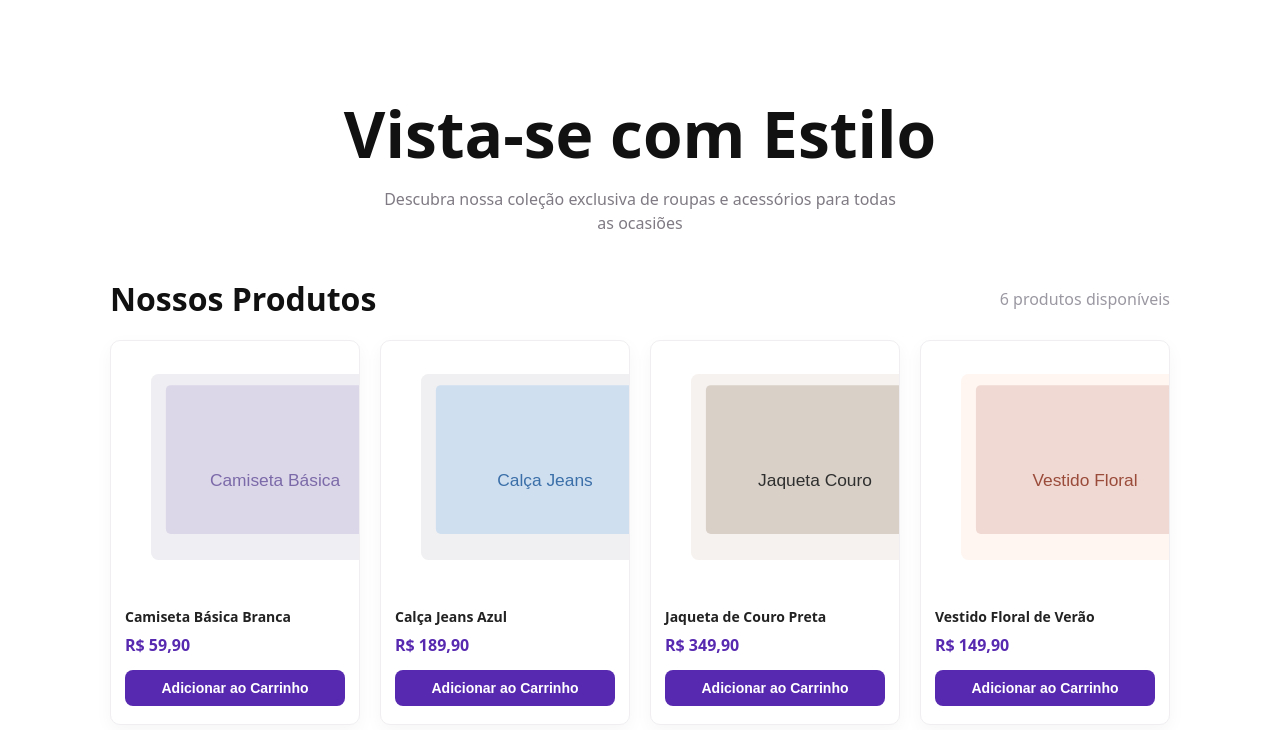
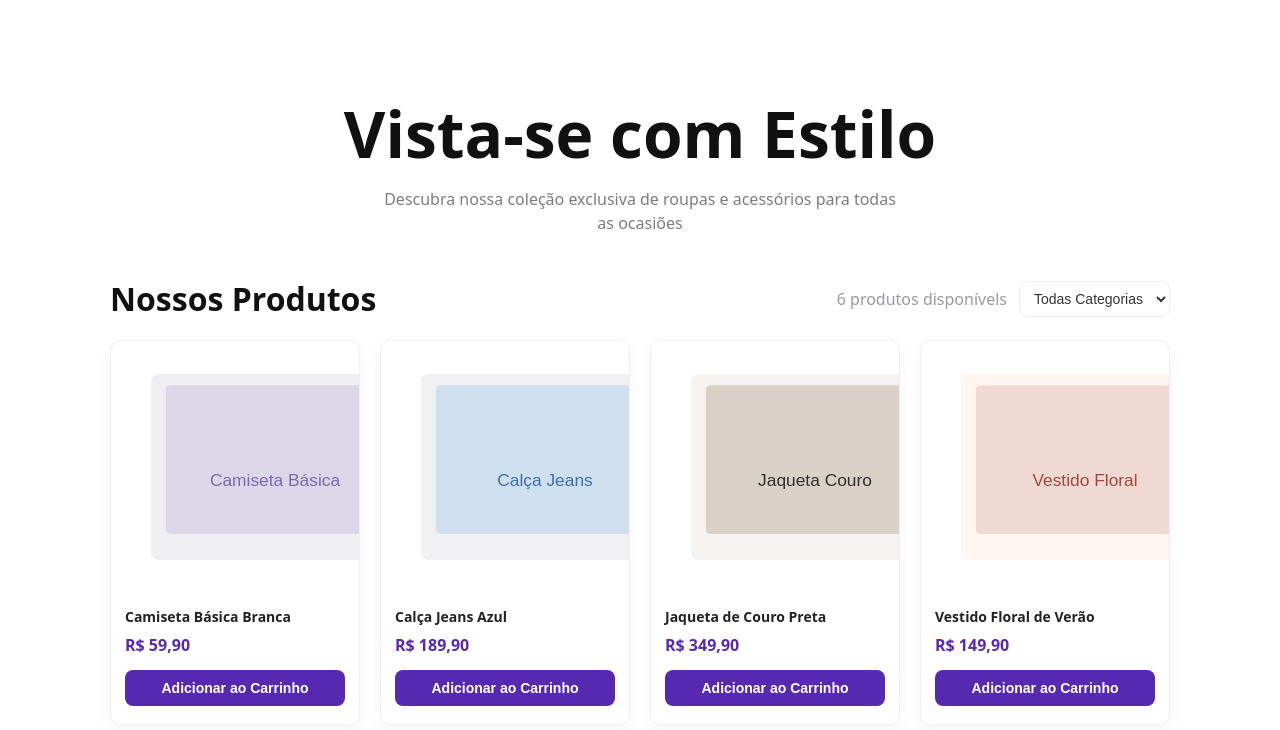
Before and after one commit to duduliria/PROJETO-RB-MULTIMARCAS, a plain HTML site: page frontend/pages/home/home.html in a window 1280 px wide. Shown: the part 70-800 px from the top of the page. Drawn offline with Linux system fonts and the light colour scheme.

Commit message:
Filtragem de produtos Home

```diff
--- a/frontend/pages/home/home.css
+++ b/frontend/pages/home/home.css
@@ -15,8 +15,8 @@ body {
 }
 
 a {
-    text-decoration: none;
-    color: #000;
+  text-decoration: none;
+  color: #000;
 }
 
 /* Cabeçalho fixo */
@@ -96,7 +96,7 @@ a {
   display: inline-flex;
   align-items: center;
   justify-content: center;
-  box-shadow: 0 2px 6px rgba(0,0,0,0.12);
+  box-shadow: 0 2px 6px rgba(0, 0, 0, 0.12);
 }
 
 /* Espaço para header fixo */
@@ -138,6 +138,23 @@ a {
 .contador {
   color: #9b98a2;
   font-size: 16px;
+}
+
+.produtos-controles {
+  display: flex;
+  align-items: center;
+  gap: 12px;
+}
+.produtos-controles select {
+  background: #fff;
+  border: 1px solid #eee;
+  padding: 8px 10px;
+  border-radius: 8px;
+  font-size: 14px;
+  color: #333;
+}
+.produtos-controles select:focus {
+  outline: 2px solid rgba(91, 45, 179, 0.18);
 }
 
 .grade-produtos {
--- a/frontend/pages/home/home.html
+++ b/frontend/pages/home/home.html
@@ -47,12 +47,17 @@
       <section id="produtos" class="produtos">
         <div class="produtos-cabecalho">
           <h2>Nossos Produtos</h2>
-          <div class="contador">6 produtos disponíveis</div>
+          <div class="produtos-controles">
+            <div class="contador" id="contadorProdutos">6 produtos disponíveis</div>
+            <select id="filtroCategoria" aria-label="Filtrar por categoria">
+              <option value="todas">Todas Categorias</option>
+            </select>
+          </div>
         </div>
 
         <div class="grade-produtos">
           <!-- Produto 1 -->
-          <article class="card-produto">
+          <article class="card-produto" data-category="Camisetas">
             <figure class="card-imagem" aria-hidden="true">
               <svg
                 viewBox="0 0 400 300"
@@ -96,7 +101,7 @@
           </article>
 
           <!-- Produto 2 -->
-          <article class="card-produto">
+          <article class="card-produto" data-category="Calças">
             <figure class="card-imagem" aria-hidden="true">
               <svg viewBox="0 0 400 300" xmlns="http://www.w3.org/2000/svg">
                 <rect width="100%" height="100%" rx="12" fill="#f0f0f2" />
@@ -135,7 +140,7 @@
           </article>
 
           <!-- Produto 3 -->
-          <article class="card-produto">
+          <article class="card-produto" data-category="Jaquetas">
             <figure class="card-imagem" aria-hidden="true">
               <svg viewBox="0 0 400 300" xmlns="http://www.w3.org/2000/svg">
                 <rect width="100%" height="100%" rx="12" fill="#f6f2f0" />
@@ -174,7 +179,7 @@
           </article>
 
           <!-- Produto 4 -->
-          <article class="card-produto">
+          <article class="card-produto" data-category="Vestidos">
             <figure class="card-imagem" aria-hidden="true">
               <svg viewBox="0 0 400 300" xmlns="http://www.w3.org/2000/svg">
                 <rect width="100%" height="100%" rx="12" fill="#fff6f2" />
@@ -213,7 +218,7 @@
           </article>
 
           <!-- Produto 5 -->
-          <article class="card-produto">
+          <article class="card-produto" data-category="Tênis">
             <figure class="card-imagem" aria-hidden="true">
               <svg viewBox="0 0 400 300" xmlns="http://www.w3.org/2000/svg">
                 <rect width="100%" height="100%" rx="12" fill="#eef7f2" />
@@ -252,7 +257,7 @@
           </article>
 
           <!-- Produto 6 -->
-          <article class="card-produto">
+          <article class="card-produto" data-category="Bolsas">
             <figure class="card-imagem" aria-hidden="true">
               <svg viewBox="0 0 400 300" xmlns="http://www.w3.org/2000/svg">
                 <rect width="100%" height="100%" rx="12" fill="#f9f6ff" />
--- a/frontend/pages/home/home.js
+++ b/frontend/pages/home/home.js
@@ -57,5 +57,42 @@
         setTimeout(() => (botao.textContent = 'Adicionar ao Carrinho'), 900);
       });
     });
+
+    // --- FILTRO DE CATEGORIAS ---
+    const select = document.getElementById('filtroCategoria');
+    const produtosCards = Array.from(document.querySelectorAll('.card-produto'));
+    const contadorEl = document.getElementById('contadorProdutos');
+
+    function atualizarContador(){
+      const visiveis = produtosCards.filter(c=>c.style.display!== 'none');
+      const n = visiveis.length;
+      contadorEl.textContent = `${n} produto${n!==1? 's' : ''} disponível${n!==1? 's' : ''}`;
+    }
+
+    // popular select com categorias únicas encontradas nos cards
+    const categorias = produtosCards.map(c=>c.dataset.category).filter(Boolean);
+    const unicas = [...new Set(categorias)];
+    unicas.forEach(cat=>{
+      const opt = document.createElement('option');
+      opt.value = cat;
+      opt.textContent = cat;
+      select.appendChild(opt);
+    });
+
+    // evento para filtrar
+    select.addEventListener('change', ()=>{
+      const val = select.value;
+      produtosCards.forEach(card=>{
+        if(val==='todas' || card.dataset.category===val){
+          card.style.display = '';
+        } else {
+          card.style.display = 'none';
+        }
+      });
+      atualizarContador();
+    });
+
+    // inicializa contador corretamente
+    atualizarContador();
   });
 })();
```
